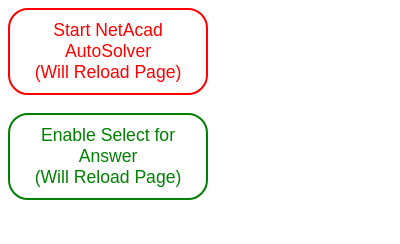
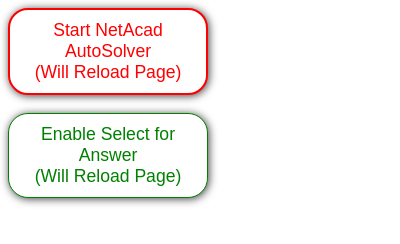
Before and after one commit to autosolver/NetAcadExtension, a browser extension: page popup.html in a window 400 px wide. Drawn offline with Linux system fonts and the light colour scheme.

Commit message:
Change version number

```diff
--- a/popup.js
+++ b/popup.js
@@ -26,7 +26,6 @@
 
         isSelectOn = true
     }
-
 
     power.addEventListener("click", async function (event) {
         isPowerOn = await getStorageValue("IS_POWER_ON").then(result => result)
@@ -86,7 +85,8 @@
 border: red 2px solid;
 display: block;
 font-size: 1.1em;
-background-color:white; `
+background-color:white;
+box-shadow: 1px 1px 8px 0px rgba(0,0,0,0.75);`
         else
             power.style = `
 border-radius: 20px;
@@ -94,10 +94,11 @@
 width:200px;
 outline: none;
 color:green;
-border: green 2px solid;
+border: green 1px solid;
 display: block;
 font-size: 1.1em;
-background-color:white; `
+background-color:white;
+box-shadow: 1px 1px 8px 0px rgba(0,0,0,0.75);`
 
 
     }
@@ -110,10 +111,11 @@
 padding:10px;
 outline: none;
 color:#42003f;
-border: #42003f 2px solid;
+border: #42003f 1px solid;
 display: block;
 font-size: 1.1em;
-background-color:white; `
+background-color:white;
+box-shadow: 1px 1px 8px 0px rgba(0,0,0,0.75);`
         else
             select.style = `
 border-radius: 20px;
@@ -121,10 +123,11 @@
 width:200px;
 outline: none;
 color:green;
-border: green 2px solid;
+border: green 1px solid;
 display: block;
 font-size: 1.1em;
-background-color:white; `
+background-color:white;
+box-shadow: 1px 1px 8px 0px rgba(0,0,0,0.75);`
 
 
     }
```
Also changed, not shown: popup.html (+0 -6 lines), manifest.json.
